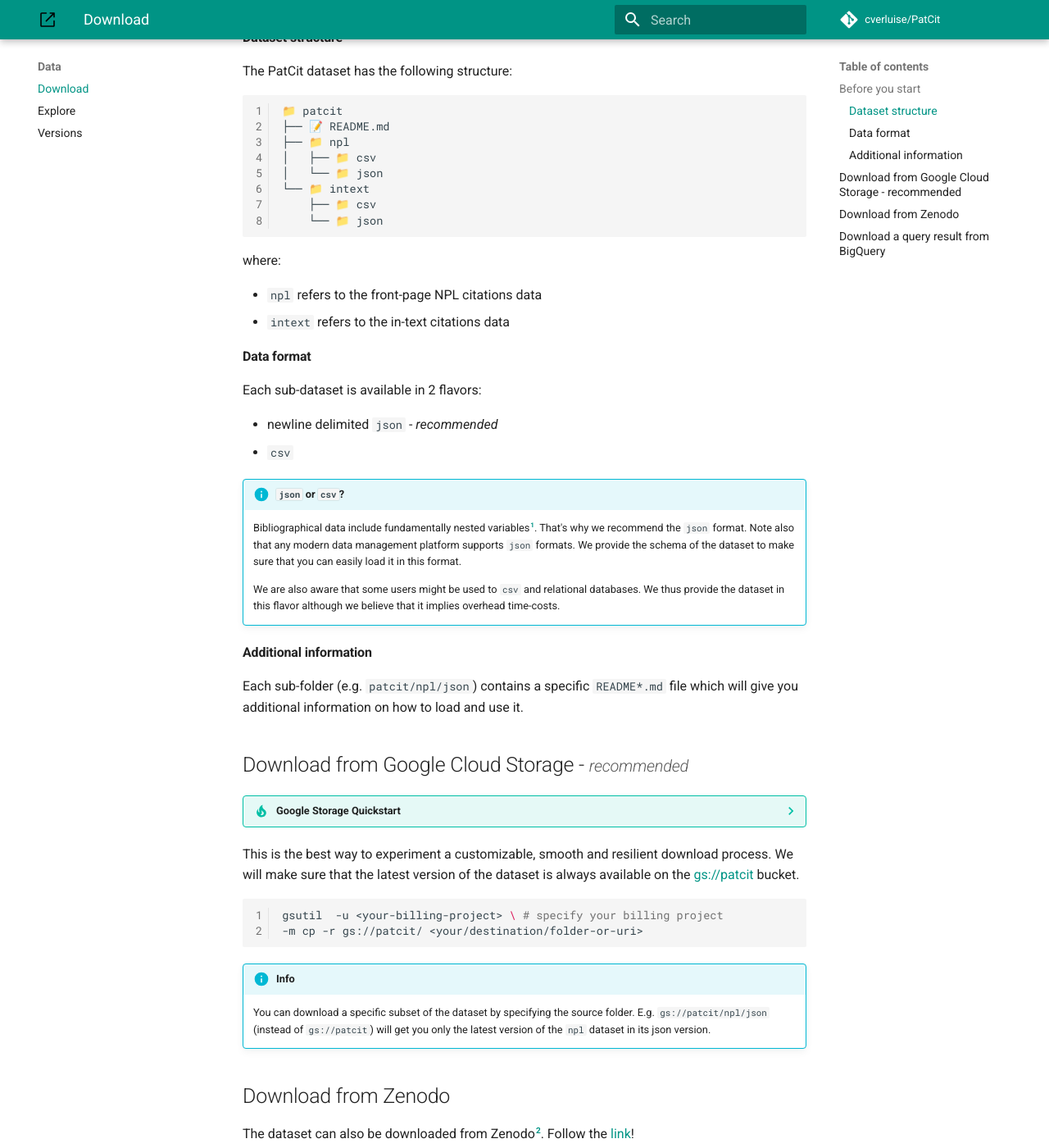
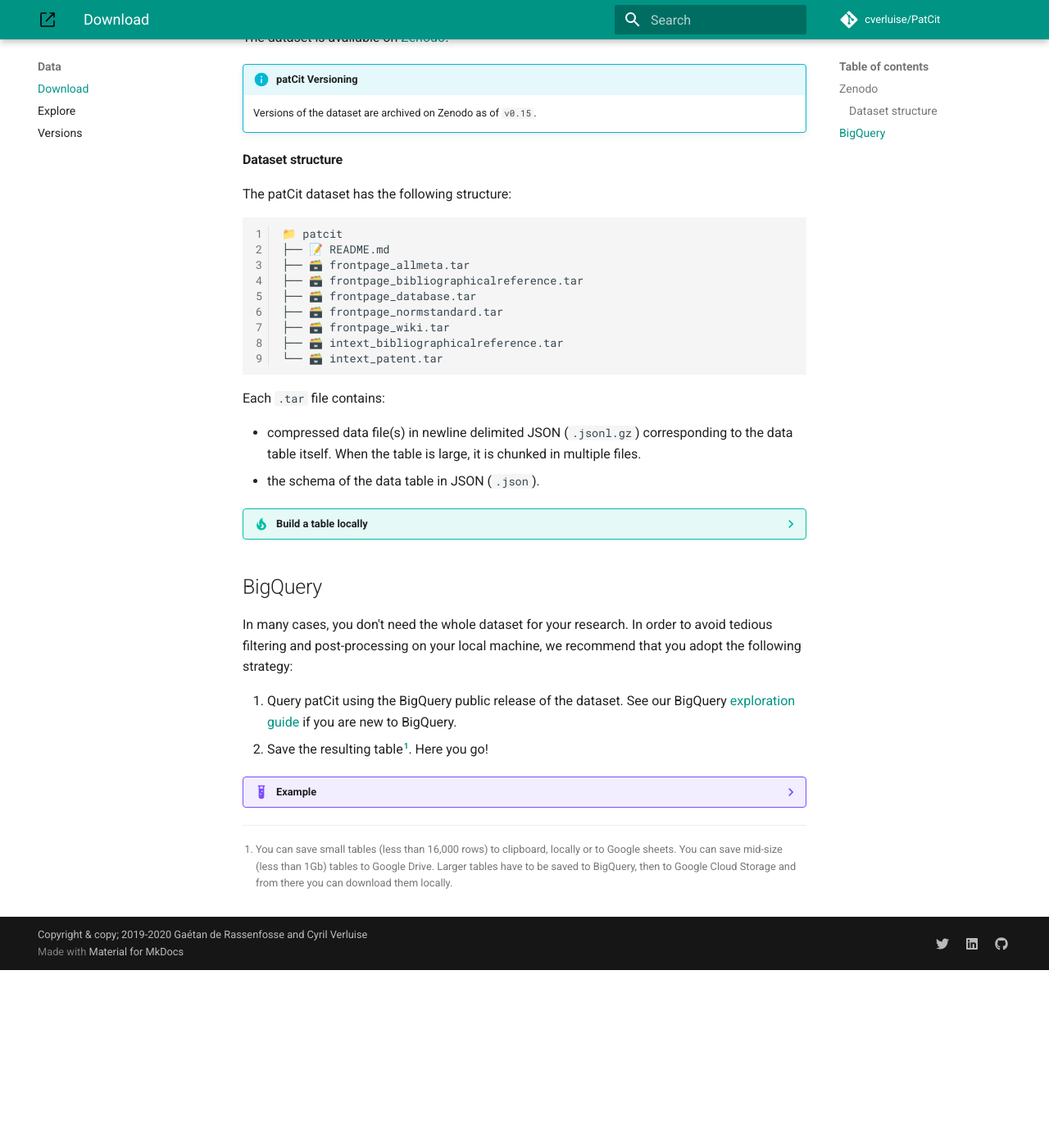
Before and after one commit to cverluise/PatCit, an MkDocs documentation site: the page built from docs/download.md, in a window 1280 px wide and 1400 px high, scrolled down 246 px. Shown: the whole window at 82% size. Built offline with MkDocs 1.6.1 and Material for MkDocs 9.7.7, drawn with Linux system fonts in a browser that asks for light colours; comment, search, counter and statistics services are not loaded; after the commit the page ends 1429 px from its top, so only the background shows below that; some of the changed text lies outside the part shown.

Commit message:
:repeat_one::fire: update zenodo and remove storage legacy

````diff
--- a/docs/download.md
+++ b/docs/download.md
@@ -1,78 +1,51 @@
 [gs-quickstart]:https://cloud.google.com/storage/docs/quickstarts-console
-[gs-patcit]:https://console.cloud.google.com/storage/browser/patcit/
-[zen-patcit]:https://zenodo.org/record/3710994#.Xm_uE5NKhEI
-[^nest]:E.g. there are many authors with a name, surname, a gender name, etc for a unique publication
-[^zen]:Zenodo is a general-purpose open-access repository developed under the European OpenAIRE program and operated by CERN
-[^bq-save]:You can save small tables (less than 16,000 rows) to clipboard, locally or to Google sheets. You can save mid-size (less than 1Gb) tables to Google Drive. Larger tables have to be saved to BigQuery, then to Google Cloud Storage and from there you can get them locally.
+[zen-patcit]:https://zenodo.org/record/4244176
+[^bq-save]:You can save small tables (less than 16,000 rows) to clipboard, locally or to Google sheets. You can save mid-size (less than 1Gb) tables to Google Drive. Larger tables have to be saved to BigQuery, then to Google Cloud Storage and from there you can download them locally.
 
-## Before you start
+
+## Zenodo
+
+The dataset is available on [Zenodo][zen-patcit]!
+
+!!! info "patCit Versioning"
+    Versions of the dataset are archived on Zenodo as of `v0.15`.
 
 #### Dataset structure
 
-The PatCit dataset has the following structure:
+The patCit dataset has the following structure:
 
 ```bash
 📁 patcit
 ├── 📝 README.md
-├── 📁 npl
-│   ├── 📁 csv
-│   └── 📁 json
-└── 📁 intext
-    ├── 📁 csv
-    └── 📁 json
+├── 🗃️ frontpage_allmeta.tar
+├── 🗃️ frontpage_bibliographicalreference.tar
+├── 🗃️ frontpage_database.tar
+├── 🗃️ frontpage_normstandard.tar
+├── 🗃️ frontpage_wiki.tar
+├── 🗃️ intext_bibliographicalreference.tar
+└── 🗃️ intext_patent.tar
 ```
 
-where:
+Each `.tar` file contains:
 
-- `npl` refers to the front-page NPL citations data
-- `intext` refers to the in-text citations data
+- compressed data file(s) in newline delimited JSON (`.jsonl.gz`) corresponding to the data table itself. When the table is large, it is chunked in multiple files.
+- the schema of the data table in JSON (`.json`).
 
-#### Data format
+??? tip "Build a table locally"
 
-Each sub-dataset is available in 2 flavors:
+	It is not possible to detail all the possible procedures due to the large diversity of database services. Instead, below are the general guidelines for any database service.
 
-- newline delimited `json` - *recommended*
-- `csv`
-
-!!! info "`json` or `csv`?"
-
-    Bibliographical data include fundamentally nested variables[^nest]. That's why we recommend the `json` format. Note also that any modern data management platform supports `json` formats. We provide the schema of the dataset to make sure that you can easily load it in this format.
-
-    We are also aware that some users might be used to `csv` and relational databases. We thus provide the dataset in this flavor although we believe that it implies overhead time-costs.
-
-#### Additional information
-
-Each sub-folder (e.g. `patcit/npl/json`) contains a specific `README*.md` file which will give you additional information on how to load and use it.
-
-## Download from Google Cloud Storage - <small>*recommended*</small>
-
-??? tip "Google Storage Quickstart"
-    If you are new to GCP and want to learn the basics of Google Storage (the storage service of GCP), you can take the
-    Google Storage [Quickstart][gs-quickstart]. This should not take more than 2 minutes and might help a lot !
-
-This is the best way to experiment a customizable, smooth and resilient download process. We will make sure that the latest version of the dataset is always available on the [gs://patcit][gs-patcit] bucket.
+	1. Download the tar file(s) corresponding to the table(s) you are interested in
+	2. Untar the file(s) (e.g. `tar -xvf <your-file.tar>` on mac/linux)
+	3. Unzip the data file(s) (e.g. `gunzip *.jsonl.gz` on mac/linux). This step is actually optional since some database services enable table building using zipped data files.
+	4. Build the table in your SQL like database service using the specified schema
 
 
-```bash
-gsutil  -u <your-billing-project> \ # specify your billing project
--m cp -r gs://patcit/ <your/destination/folder-or-uri>
-```
-
-!!! info
-    You can download a specific subset of the dataset by specifying the source folder. E.g. `gs://patcit/npl/json` (instead of `gs://patcit`) will get you only the latest version of the `npl` dataset in its json version.
-
-## Download from Zenodo
-
-The dataset can also be downloaded from Zenodo[^zen]. Follow the [link][zen-patcit]!
-
-!!! info "PatCit versioning on Zenodo"
-    Older versions of the dataset will be archived on Zenodo as of `v0.15-patcit`.
-
-## Download a query result from BigQuery
+## BigQuery
 
 In many cases, you don't need the whole dataset for your research. In order to avoid tedious filtering and post-processing on your local machine, we recommend that you adopt the following strategy:
 
-1. Query the `PatCit` dataset using the BigQuery public release of the dataset. See our BigQuery [exploration guide](./explore.md) if you are new to BigQuery.
+1. Query patCit using the BigQuery public release of the dataset. See our BigQuery [exploration guide](explore.md) if you are new to BigQuery.
 2. Save the resulting table[^bq-save]. Here you go!
 
 
@@ -83,23 +56,23 @@
 
     ```sql
     SELECT
-      title_j,
-      COUNT(title_j) AS nb_article_cited
-    FROM
-      `npl-parsing.patcit.v02_npl`
-    WHERE
-      npl_class = "BIBLIOGRAPHICAL_REFERENCE"
-      AND year BETWEEN 1980
-      AND 1990
-    GROUP BY
-      title_j
-    ORDER BY
-      nb_article_cited DESC
+	  journal_title,
+	  COUNT(is_cited_by_count) AS nb_citations
+	FROM
+	  `patcit-public-data.frontpage.bibliographical_reference`
+	WHERE
+	  journal_title IS NOT NULL
+	  AND date BETWEEN 19800000
+	  AND 19900000
+	GROUP BY
+	  journal_title
+	ORDER BY
+	  nb_citations DESC
     ```
 
     **Run the query**
 
-    ![](./img/bq-save-1.png)
+    ![](./img/bq-run.png)
 
     **Save the query**
 
````
